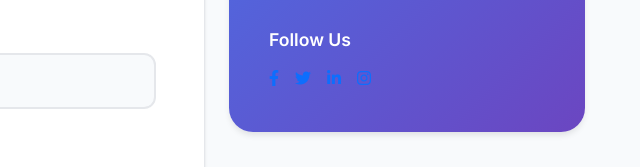
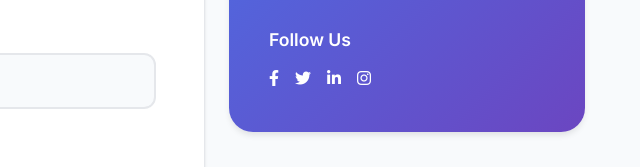
Before and after one commit to ripon-coder/everbloom, a plain HTML site: page contact.html in a window 1280 px wide. Shown: the part 1033-1200 px from the top of the page, 613-1253 px from the left. Drawn offline with nearby package versions, Linux system fonts and the light colour scheme.

Commit message:
social icon color change

```diff
--- a/contact.html
+++ b/contact.html
@@ -538,9 +538,10 @@
         .social-links {
             display: flex;
             gap: 1rem;
+        }
+        .social-links>a{
             color: #fff;
         }
-
         .social-link {
             width: 40px;
             height: 40px;
```
